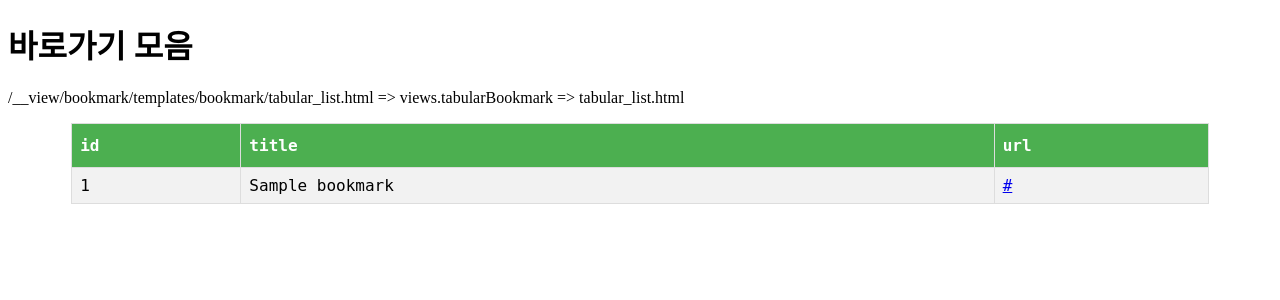
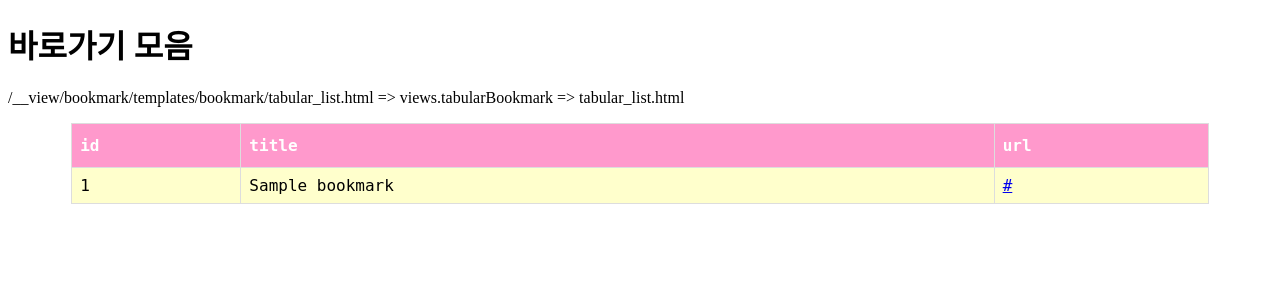
Before and after one commit to leejyjyjy97/bookmark, a Django app: template bookmark/templates/bookmark/tabular_list.html in a window 1280 px wide. Shown: the top 300 px of the page. Run offline with Django 3.2, Linux system fonts and the light colour scheme; the template is opened without the code that fills it: most values are stand-ins (such as "Sample title", 1, 10 or a date in 2020).

Commit message:
... changed...

```diff
--- a/bookmark/templates/bookmark/tabular_list.html
+++ b/bookmark/templates/bookmark/tabular_list.html
@@ -16,15 +16,15 @@
             padding: 8px;
         }
 
-        #tbl tr:nth-child(even){background-color: #f2f2f2;}
+        #tbl tr:nth-child(even){background-color: #ffffcc;}
 
-        #tbl tr:hover {background-color: #ddd;}
+        #tbl tr:hover {background-color: #ffcccc;}
 
         #tbl th {
             padding-top: 12px;
             padding-bottom: 12px;
             text-align: left;
-            background-color: #4CAF50;
+            background-color: #ff99cc;
             color: white;
         }
     </style>
```
